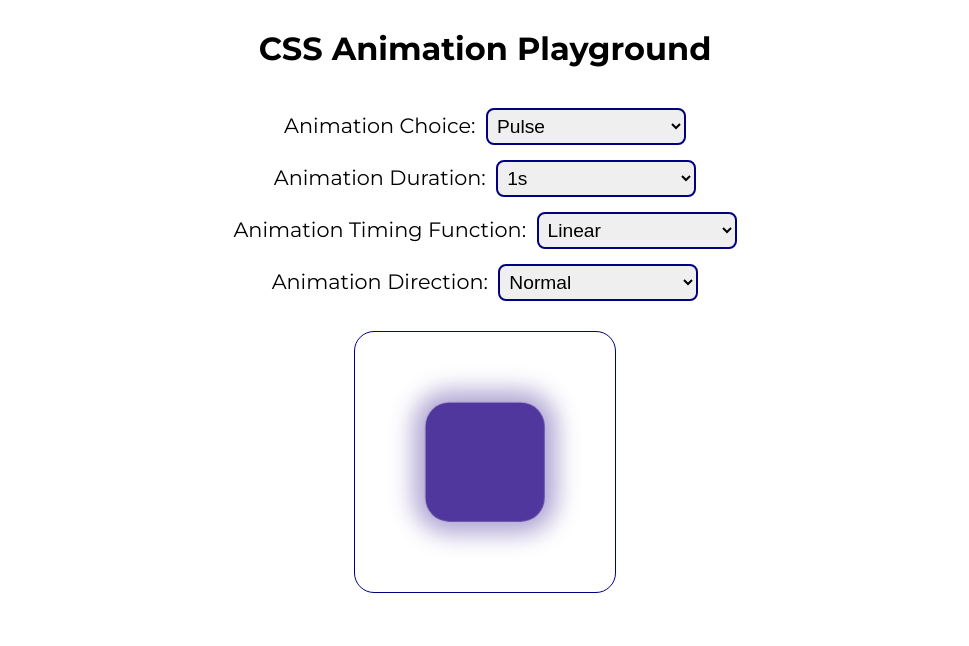
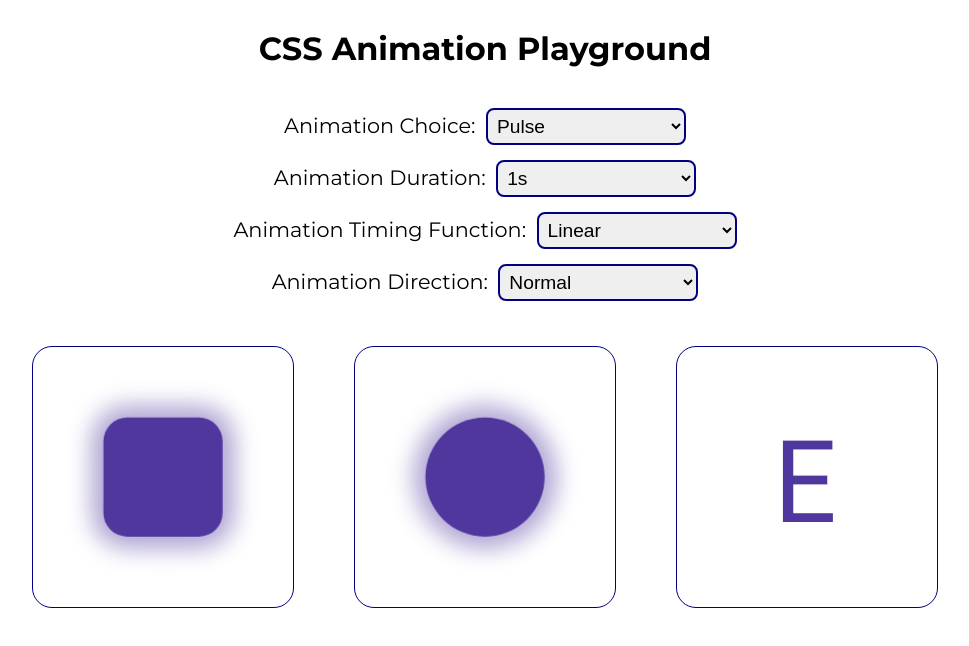
Before and after one commit to MadelynGH/css-animation-playground, a Next.js app: page / in a window 1280 px wide. Shown: the top 646 px of the page, without its empty margins (155-1124 px from the left). Built offline with nearby package versions, Linux system fonts and the light colour scheme.

Commit message:
Added two more preview boxes: a circle and an "E"

```diff
--- a/src/_components/Tool.js
+++ b/src/_components/Tool.js
@@ -2,8 +2,13 @@
 import { useState } from "react";
 import Form from "next/form";
 import styles from "./Tool.module.css";
+import { Roboto_Mono } from "next/font/google";
 
-function PreviewBox({ baseItemStyle, animationProperties }) {
+const robotoMono = Roboto_Mono({
+    weight: ["400"]
+});
+
+function PreviewBox({ baseItemStyle, animationProperties, children }) {
     const itemStyle = {...baseItemStyle, ...animationProperties};
 
     return (
@@ -14,11 +19,9 @@ function PreviewBox({ baseItemStyle, animationProperties }) {
             height: "200px",
             width: "200px",
             padding: "30px",
-            boxSizing: "content-box",
-            marginLeft: "auto",
-            marginRight: "auto"
+            boxSizing: "content-box"
         }}>
-            <div style={ itemStyle }></div>
+            <div style={ itemStyle }>{children}</div>
         </div>
     );
 }
@@ -84,17 +87,45 @@ export default function Tool() {
                 </PropertySelect>
             </Form>
 
-            <PreviewBox baseItemStyle={{
+            <div style={{
+                display: "flex",
+                justifyContent: "center",
+                flexFlow: "row wrap"
+            }}>
+                <PreviewBox baseItemStyle={{
+                        width: "100px",
+                        height: "100px",
+                        backgroundColor: "#4f379e",
+                        boxShadow: "0px 0px 20px 10px #4f379e73",
+                        borderRadius: "20px",
+                        marginLeft: "auto",
+                        marginRight: "auto",
+                        marginTop: "50px"
+                    }} animationProperties={animationProperties} />
+                <PreviewBox baseItemStyle={{
+                        width: "100px",
+                        height: "100px",
+                        backgroundColor: "#4f379e",
+                        boxShadow: "0px 0px 20px 10px #4f379e73",
+                        borderRadius: "50px",
+                        marginLeft: "auto",
+                        marginRight: "auto",
+                        marginTop: "50px"
+                    }} animationProperties={animationProperties} />
+                <PreviewBox baseItemStyle={{
                     width: "100px",
                     height: "100px",
-                    backgroundColor: "#4f379e",
-                    boxShadow: "0px 0px 20px 10px #4f379e73",
-                    borderRadius: "20px",
-                    boxSizing: "content-box",
+                    display: "flex",
+                    alignItems: "center",
+                    justifyContent: "center",
+                    fontSize: "6em",
+                    color: "#4f379e",
+                    textShadow: "0px 0px 20px 10px #4f379e73",
                     marginLeft: "auto",
                     marginRight: "auto",
                     marginTop: "50px"
-                }} animationProperties={animationProperties} />
+                }} animationProperties={animationProperties}><span className={robotoMono.className}>E</span></PreviewBox>
+                </div>
         </div>
     );
 }
```
